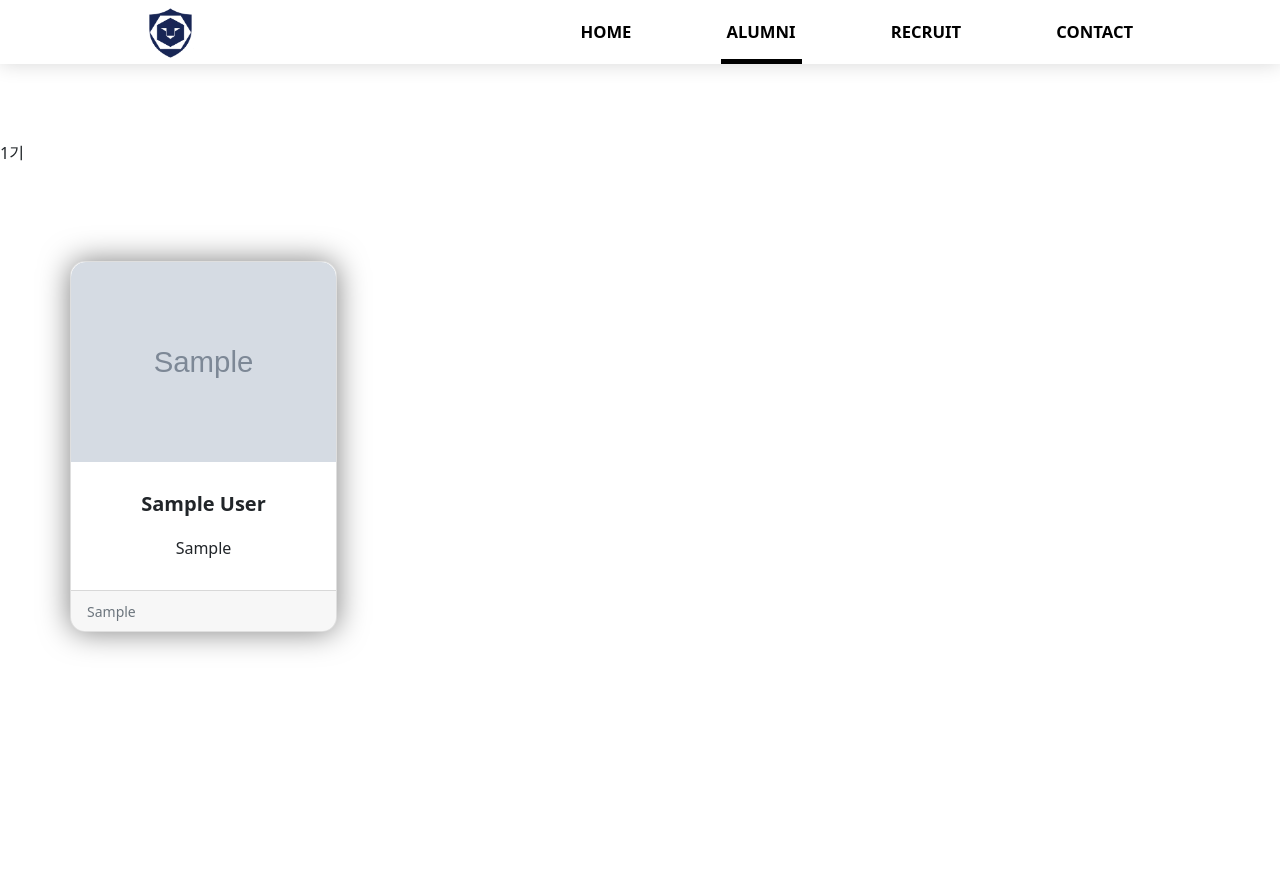
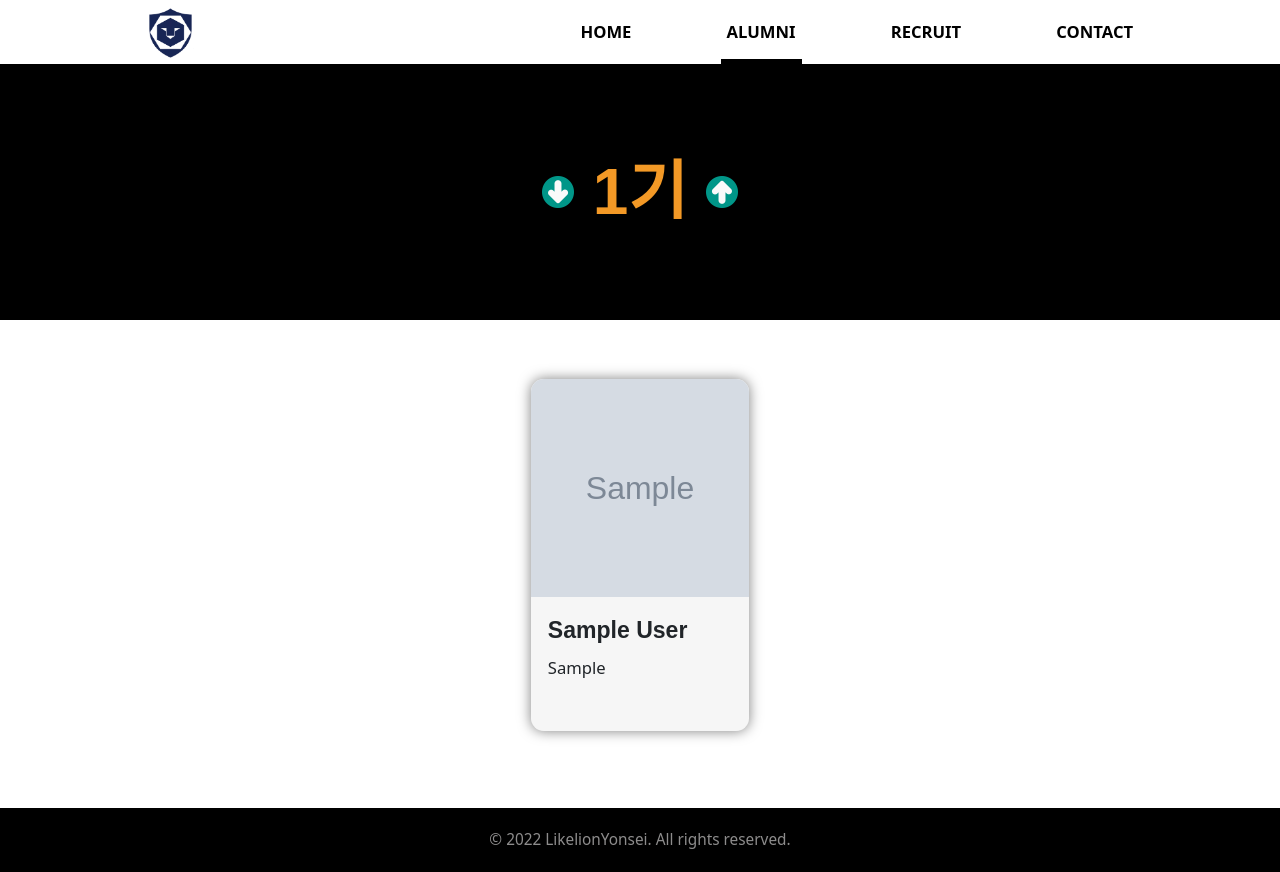
Before and after one commit to likelionYonseiWeb/likelionyonsei, a Django app: page /alumni/ in a window 1280 px wide. Before the commit the page ends 651 px from the top, so only its background shows below. Run offline with Django 4.2, Linux system fonts and the light colour scheme; tables that the repository leaves empty hold one stand-in row (values such as "Sample post"); grey boxes marked "Sample" are stand-in pictures.

Commit message:
Alumni 완료

```diff
--- a/likelionyonsei_app/forms.py
+++ b/likelionyonsei_app/forms.py
@@ -23,7 +23,6 @@ class MemberForm(forms.ModelForm):
             'number': '기수',
             'photo': '사진',
             'moto': '한줄소개',
-            'job': '직군/관심직군',
             'detail1': '자기소개',
             'detail2': '멋사 활동을 통해 얻은 것',
             'created_at' : '등록시간',
--- a/likelionyonsei_app/models.py
+++ b/likelionyonsei_app/models.py
@@ -5,11 +5,10 @@ from django.utils import timezone
 # Create your models here.
 
 class Member(models.Model):
-    name = models.CharField(max_length=100)
+    name = models.CharField(max_length=5)
     number = models.PositiveIntegerField(default=1)
     photo = models.ImageField(null=True, blank=True)
-    moto = models.CharField(max_length=300)
-    job = models.CharField(max_length=100)
+    moto = models.CharField(max_length=20)
     detail1 = models.TextField()
     detail2 = models.TextField()
     created_at = models.DateTimeField(default=timezone.now)
--- a/likelionyonsei_app/templates/alumni.html
+++ b/likelionyonsei_app/templates/alumni.html
@@ -12,103 +12,64 @@
     }
 
     .container {
-      padding: 80px 0;
+      padding:6.5vw 1vw 6vw 1vw;
+      margin: 0 auto;
     }
     .card {
-      box-shadow: 0 0 30px rgba(0,0,0,0.5);
+      box-shadow: 0 0 1vw rgba(0,0,0,0.5);
       overflow: hidden;
-      border-radius: 15px;
+      border-radius: 1vw;
+      border: 0;
+      margin: 0 auto 5vw auto;
+      width:17vw;
+      padding: 0;
     }
     .card-img-top {
-      height: 200px;
-      border-top-right-radius: 15px;
-      border-top-left-radius: 15px;
-      width: 100%;
-      object-fit: cover;
+      height: 17vw;
+      width: 17vw;
     }
     .card-body {
-      padding: 30px 0;
-      text-align: center;
+      height:10.5vw;
+      padding:1.3vw;
+      background-color: rgba(165, 162, 162, 0.1);
     }
     .card-title {
-      font-weight: 900;
-      font-size: 20px;
-      margin: 0 0 20px;
+      font-weight: 600;
+      font-size: 1.8vw;
+      font-family: 'Noto Sans KR', sans-serif;
     }
     .card-text {
-      font-size: 16px;
-      padding: 0 35px;
+      font-size: 1.3vw;
     }
 
 </style>
+
 <div>
-  <!-- 기수 -->
-  <script src="//code.jquery.com/jquery-3.3.1.min.js"></script>
-  <script src="//cdn.jsdelivr.net/npm/slick-carousel@1.8.1/slick/slick.min.js"></script>
-  <link rel="stylesheet" href="//cdn.jsdelivr.net/npm/slick-carousel@1.8.1/slick/slick.css" />
-  <link rel="stylesheet" href="//cdn.jsdelivr.net/npm/slick-carousel@1.8.1/slick/slick-theme.css" />
-  <script>
-      $( document ).ready( function() {
-          $( '.slider' ).slick( {
-              slidesToShow: 1,
-              slidesToScroll: 1,
-              prevArrow:"<img class='a-left control-c prev slick-prev' src='{% static 'prev.png' %}' style='width:3.5vw; height:3.5vw;'>",
-              nextArrow:"<img class='a-right control-c next slick-next' src='{% static 'next.png' %}' style='width:3.5vw; height:3.5vw;'>",
-          } );
-      } );
-  </script>
+  <!-- 구성원 나열 Paginator -->
+  <div style="display:flex;background-color: black;color:#F39926;height: 20vw;justify-content: center;">
+    {% if page is not 1 %}
+    <a href="?page={{page|add:-1}}" style="margin: auto 0;">
+    {% else %}
+    <a href="" style="margin: auto 0;">
+    {% endif %}
+      <img src="{% static 'down.png' %}" style="width:2.5vw;height:2.5vw;margin: auto 0;">
+    </a>
 
-  <style>
-      .project {
-          width:100%;
-          height: 20vw;
-      }
-      .slider {
-          margin: 3vw;
-          padding: 0 3vw;
-      }
-      .project_content {
-          display:flex;
-          justify-content:center;
-          margin: 2vw;
-          border-radius: 1vw;
-          border: 0.1vw solid rgba(134, 134, 134, 0.24);
-          height: 30vw;
-          width: 15vw;
-          box-shadow: 0px 0px 1.5vw rgba(0, 0, 0, 0.16);
-      }
-      a:hover {color: inherit;}
-  </style>
-  <div class="slider">
+    <div style="font-size: 5vw;font-weight:bold;font-family: 'Noto Sans KR', sans-serif;margin: auto 1.5vw;">{{page}}기</div>
 
-      {% for project in project_list %}
-          <div class="project_content">
-              {% if project.url %}
-              <a href="{{project.url}}" style="display:flex; flex-direction:column;">
+    {% if page is not latest_num %}
+    <a href="?page={{page|add:1}}" style="margin: auto 0;">
     {% else %}
+    <a href="" style="margin: auto 0;">
     {% endif %}
-                  <div style="text-align: center;font-family: Arial;font-weight: bold; font-size: 2.2vw;padding: 3.5vw 1vw 2vw 1vw;">
-                      {{project.name}}
-                  </div>
-                  <div style="display:flex;justify-content:center;">
-                      {% if project.logo %}
-                      <img src="{{project.logo.url}}" style="max-width:14vw; height: 12vw;">
-                      {% else %}
-                      <img src="{% static '멋사로고.png' %}" style="max-width:14vw; height: 12vw;">
-                      {% endif %}
-                  </div>
-                  <div style="text-align: center;font-family: 'Noto Sans KR', sans-serif;font-size: 1.3vw;padding: 2.7vw 1.5vw 3vw 1.5vw;color:rgb(105, 105, 105);">
-                      {{project.detail}}
-                  </div>
+      <img src="{% static 'up.png' %}" style="width:2.5vw;height:2.5vw;margin: auto 0;">
     </a>
-          </div>
-      {% endfor %}
   </div>
 
   <!-- 새 구성원 추가 -->
-  <div>
+  <div style="display:flex;">
     {% if user.is_authenticated %}
-      <button type="button" class="btn btn-primary" data-bs-toggle="modal" data-bs-target="#memberModal">
+    <button type="button" class="btn btn-primary" data-bs-toggle="modal" data-bs-target="#memberModal" style="margin: 3vw auto 0 auto;">
         새 구성원 추가
     </button>
     <div class="modal fade" id="memberModal" tabindex="-1" aria-labelledby="exampleModalLabel" aria-hidden="true">
@@ -136,50 +97,41 @@
     {% endif %}
   </div>
 
-  <!-- 구성원 나열 Paginator -->
-  {% if page is not 1 %}
-    <a href="?page={{page|add:-1}}">이전</a>
-  {% endif %}
-  <p>{{page}}기</p>
-  {% if page is not latest_num %}
-    <a href="?page={{page|add:1}}">이후</a>
-  {% endif %}
-
   <!-- 구성원 나열 -->
   <div class="container">
       <div class="row row-cols-auto row-cols-md-4 g-4">
           {% for member in members %}
-          <div class="col-4">
-            <div class="card">
-                <a data-bs-toggle="modal" data-bs-target="#exampleModal-{{member.id}}">
+          <a data-bs-toggle="modal" data-bs-target="#exampleModal-{{member.id}}" style="margin:auto;">
+          <div  class="card">
+            {% if member.photo %}
             <img class="card-img-top" src="{{member.photo.url}}" alt="Card image cap">
+            {% else %}
+            <img src="{% static '멋사로고.png' %}">
+            {% endif %}
             <div class="card-body">
-                      <h5 class="card-title">{{member.name}}</h5>
+              <div class="card-title">{{member.name}}</div>
               <p class="card-text">{{member.moto}}</p>
             </div>
-                    <div class="card-footer">
-                      <small class="text-muted">{{member.job}}</small>
           </div>
           </a>
+        <!-- Modal -->
+          <div class="modal fade" id="exampleModal-{{member.id}}" tabindex="-1" aria-labelledby="exampleModalLabel" aria-hidden="true" style="margin-top:0;">
+              <div class="modal-dialog modal-dialog-centered">
+                <div class="modal-content" style="border:0;">
+                  <div class="modal-header" style="color:#F39926;background-color:black;font-size:1.7vw;font-weight: bold;font-family: 'Noto Sans KR', sans-serif;">
+                    <div class="modal-title" id="exampleModalLabel" style="margin-left:1vw;">{{page}}기 {{member.name}}</div>
+                    <img src="{% static 'cancel.png' %}" style="width:1.85vw; height: 1.8vw;margin-right: 1vw; background-color: white;" type="button" data-bs-dismiss="modal" aria-label="Close">
                   </div>
-          </div>
-          <!-- Modal -->
-          <div class="modal fade" id="exampleModal-{{member.id}}" tabindex="-1" aria-labelledby="exampleModalLabel" aria-hidden="true">
-              <div class="modal-dialog modal-dialog-centered">
-                <div class="modal-content">
-                  <div class="modal-header">
-                    <h5 class="modal-title" id="exampleModalLabel">{{member.name}}</h5>
-                    <button type="button" class="btn-close" data-bs-dismiss="modal" aria-label="Close"></button>
-                  </div>
-                  <div class="modal-body">
-                      <img src="{{member.photo.url}}" style="width:50%; height:auto;">
-                      <p>{{member.job}}</p>
-                      <p>{{member.detail1}}</p>
-                      <p>{{member.detail2}}</p>
-                  </div>
-                  <div class="modal-footer">
-                    <!-- <button type="button" class="btn btn-secondary" data-bs-dismiss="modal">Close</button> -->
-                    <!-- <button type="button" class="btn btn-primary">Save changes</button> -->
+                  <div class="modal-body" style="padding: 1.8vw 2.2vw">
+                      {% if member.photo %}
+                      <img src="{{member.photo.url}}" style="width:50%; height:auto;border-radius: 5%;">
+                      {% else %}
+                      <img src="{% static '멋사로고.png' %}" style="width:50%; height:auto;border-radius: 5%;">
+                      {% endif %}
+                      <div style="font-family:'Noto Sans KR', sans-serif;font-weight: bold;font-size:1.8vw;margin:1.8vw 0 0.5vw 0;">1. 자기소개</div>
+                      <div>{{member.detail1}}</div>
+                      <div style="font-family:'Noto Sans KR', sans-serif;font-weight: bold;font-size:1.8vw;margin:1.8vw 0 0.5vw 0;">2. 멋쟁이사자처럼을 통해 얻은 것</div>
+                      <div>{{member.detail2}}</div>
                   </div>
                 </div>
               </div>
--- a/templates/base.html
+++ b/templates/base.html
@@ -11,8 +11,13 @@
     <title>멋쟁이사자처럼 연세대학교</title>
     <style>
         @import url('https://fonts.googleapis.com/css2?family=Lato:wght@900&display=swap');
+        html {
+            position: relative;
+            min-height: 100%;
+        }
         body {
             margin:0;
+            min-height: 100%;
         }
         header {
             background-color: white;
@@ -43,6 +48,12 @@
         }
         .tran:hover {
             color: #F39926;
+        }
+        footer {
+            position: absolute;
+            left: 0;
+            bottom: 0;
+            width: 100%;
         }
     </style>
 </head>
@@ -84,6 +95,17 @@
     {% block content %}
     {% endblock %}
 
+    <!-- footer -->
+    <footer style="background-color:black;color: rgb(141, 140, 140); bottom:0; height: 5vw; font-size:1.2vw;display: flex; justify-content: center;">
+        <div id="footer" style="margin:auto 0;">© 2022 LikelionYonsei. All rights reserved.</div>
+    </footer>
+
+    <script>
+        let today = new Date();
+        let year = today.getFullYear();
+        $('#footer').text('© ' + year + ' LikelionYonsei. All rights reserved.');
+    </script>
+
     <!-- 부트스트랩(js) -->
     <script src="https://cdn.jsdelivr.net/npm/bootstrap@5.1.3/dist/js/bootstrap.bundle.min.js" integrity="sha384-ka7Sk0Gln4gmtz2MlQnikT1wXgYsOg+OMhuP+IlRH9sENBO0LRn5q+8nbTov4+1p" crossorigin="anonymous"></script>
 </body>
```
Also changed, not shown: likelionyonsei_app/templates/home.html (+20 -33 lines), likelionyonsei_app/migrations/0008_remove_member_job_alter_member_moto_and_more.py (added), likelionyonsei_app/migrations/0009_alter_member_moto.py (added), static/cancel.png (added), static/down.png (added), static/up.png (added). Lines whose indentation alone changed are shown as unchanged.
